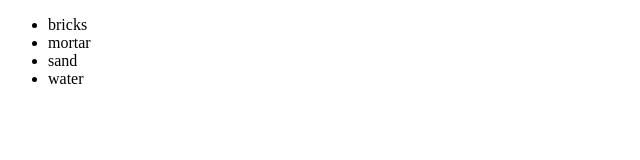
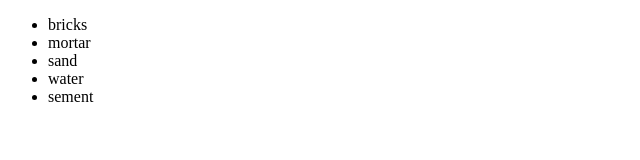
Before and after one commit to toreos/hello-world, a plain HTML site: page index.html in a window 1280 px wide. Shown: the full height of the page, 0-640 px from the left. Drawn offline with Linux system fonts and the light colour scheme.

Commit message:
Added sement

```diff
--- a/index.html
+++ b/index.html
@@ -10,6 +10,7 @@
 			<li>mortar</li>
 			<li>sand</li>
 			<li>water</li>
+			<li>sement</li>
 		</ul>
 	</div>
 </body>
```
